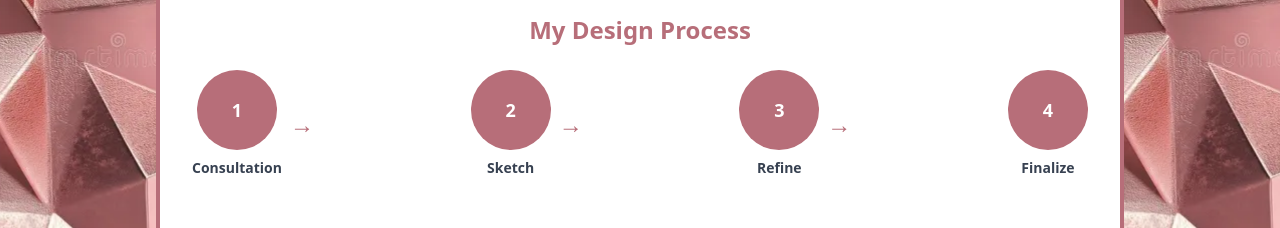
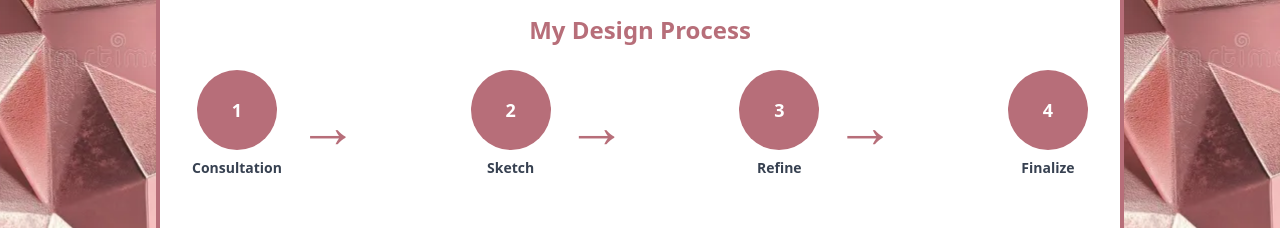
Before and after one commit to mikayla-stokes/freelance, a Next.js app: page / in a window 1280 px wide. Shown: the part 402-630 px from the top of the page. Built offline with nearby package versions, Linux system fonts and the light colour scheme.

Commit message:
update visualization

```diff
--- a/components/FreelancerPortfolio.tsx
+++ b/components/FreelancerPortfolio.tsx
@@ -26,7 +26,7 @@
       relatedSkills: ["Logo Design"],
       images: [
         { src: "/images/SxS_inspo.jpg", label: "Logo Inspiration Photo" },
-        { src: "/images/SxS_sketch.jpg", label: "Sketch" },
+        { src: "/images/SxS_sketch.jpeg", label: "Sketch" },
         { src: "/images/SxS_logo_image.png", label: "Final Logo Design" },
         { src: "/images/SxS_logo_text.png" }
       ]
@@ -42,7 +42,7 @@
       relatedSkills: ["Social Media Marketing"],
       media: [
         { src: "/images/hybris_photo.png", type: "image" },
-        { src: "/images/hybris_video.mov", type: "video" }
+        { src: "/images/hybris_video.MOV", type: "video" }
       ]
     },
     {
@@ -50,8 +50,8 @@
       description: "Logo and social strategy for On50 Apartments.",
       relatedSkills: ["Social Media Marketing"],
       media: [
-        { src: "/images/on50_1.jpg", type: "image" },
-        { src: "/images/on50_2.jpg", type: "image" },
+        { src: "/images/on50_ig.png", type: "image" },
+        { src: "/images/on50_tiktok.png", type: "image" },
         { src: "/images/on50_video.mov", type: "video" }
       ]
     }
@@ -171,9 +171,9 @@
       {/* Design Process Visualization */}
       <section className="relative z-10 w-full max-w-4xl mx-auto mb-20">
         <h2 className="text-2xl font-semibold mb-6 text-center" style={{ color: '#b76e79' }}>My Design Process</h2>
-        <div className="flex flex-wrap justify-between items-center gap-4 text-center">
+        <div className="flex flex-wrap justify-between items-center gap-6 text-center">
           {["Consultation", "Sketch", "Refine", "Finalize"].map((step, i, arr) => (
-            <div key={i} className="flex items-center gap-2">
+            <div key={i} className="flex items-center gap-4">
               <div className="flex flex-col items-center">
                 <div className="rounded-full w-20 h-20 flex items-center justify-center bg-[#b76e79] text-white text-lg font-bold">
                   {i + 1}
@@ -181,7 +181,7 @@
                 <p className="text-sm font-semibold text-gray-700 mt-2">{step}</p>
               </div>
               {i < arr.length - 1 && (
-                <span className="text-2xl text-[#b76e79]">→</span>
+                <span className="text-6xl text-[#b76e79] flex items-center justify-center">→</span>
               )}
             </div>
           ))}
```
